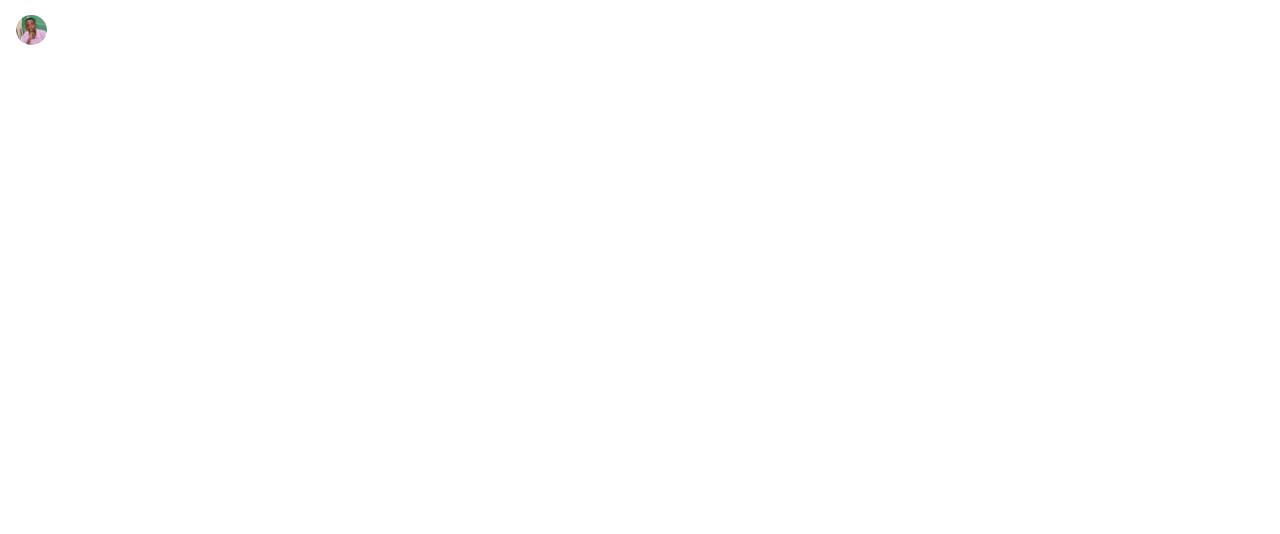
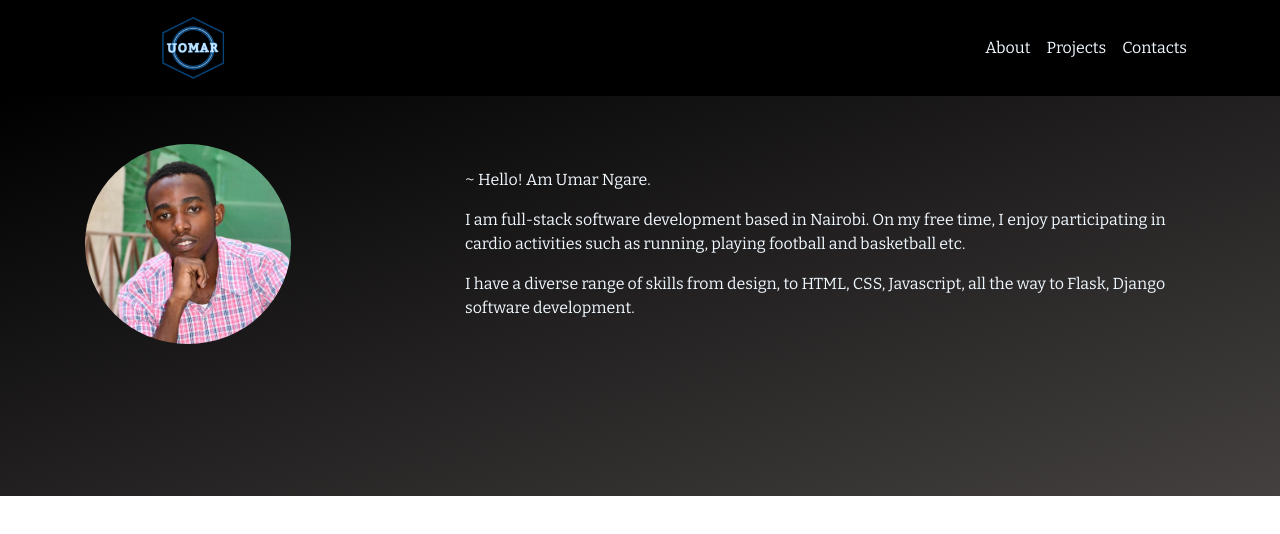
Before and after one commit to Uomar7/portfolio, a plain HTML site: page index.html in a window 1280 px wide. Drawn offline with nearby package versions, Linux system fonts and the light colour scheme; a web font is replaced by a local one.

Commit message:
made the head of the portfolio

```diff
--- a/css/styles.css
+++ b/css/styles.css
@@ -0,0 +1,94 @@
+nav{
+    background: rgb(0, 0, 0);
+}
+nav .navbar-brand{
+    font-family: 'Bitter', serif;
+    display: flex;
+    align-items: center;
+    font-size: 18px;
+    letter-spacing: 2px;
+    color: aliceblue;
+    margin-left: 3rem;
+}
+
+nav .nav-link{
+    font-family: 'Bitter', serif;
+    color: aliceblue;
+}
+.row1 {
+    height: 50vh;
+    font-family: 'Bitter', serif;
+    background: linear-gradient(to bottom right, rgb(0, 0, 0),rgb(68, 64, 64));
+    color: aliceblue;
+    overflow-x: hidden;
+}
+.row{
+    margin-top: 3rem;
+}
+
+.collapse{
+    color: aliceblue;
+}
+.typewriter{
+    margin-top: 1.5rem;
+    display: inline-block;
+}
+.row1 .container .row  img:hover{
+    cursor: pointer;
+}
+/* .typewriter-text p{
+    display: block;
+    overflow: unset;
+    letter-spacing: 2px;
+    animation: typing 3.4s steps(30, end), blink .75s step-end infinite;
+    white-space: nowrap;
+    border-right: 4px solid red;
+    box-sizing: border-box;
+} */
+
+.par {
+    display: inline-block;
+}
+.par-text {
+    display: inline-block;
+    letter-spacing: 2px;
+    animation: typing 3.5s 3.4s steps(30, end) forwards, blink .75s step-end infinite;
+    border-right: 4px solid red;
+    white-space: nowrap;
+    box-sizing: border-box;
+    overflow: hidden;
+}
+
+
+@keyframes typing {
+    from {
+        width: 0%;
+    }
+    to {
+        width: 100%;
+    }
+}
+@keyframes blink {
+    from,
+    to {
+        border-color: transparent;
+    }
+    50% {
+        border-color: red;
+    }
+}
+
+/* nav .navbar-brand p{
+    color: black;
+    margin-top: 0.2px;
+    margin-bottom: 0.3px;
+    padding-bottom: 0.4px;
+    border-bottom: 0px;
+}
+nav .navbar-brand{
+    display: flex;
+    align-items: center
+}
+nav .navbar-brand .wrap{
+    margin-left: 7px;
+} */
--- a/index.html
+++ b/index.html
@@ -1,27 +1,78 @@
 <!DOCTYPE html>
 <html lang="en">
+
 <head>
     <meta charset="UTF-8">
     <meta name="viewport" content="width=device-width, initial-scale=1.0">
     <meta http-equiv="X-UA-Compatible" content="ie=edge">
     <!-- * Bootstrap CDN link -->
-    <link rel="stylesheet" href="https://stackpath.bootstrapcdn.com/bootstrap/4.3.1/css/bootstrap.min.css" integrity="sha384-ggOyR0iXCbMQv3Xipma34MD+dH/1fQ784/j6cY/iJTQUOhcWr7x9JvoRxT2MZw1T" crossorigin="anonymous">
+    <link rel="stylesheet" href="https://stackpath.bootstrapcdn.com/bootstrap/4.3.1/css/bootstrap.min.css"
+        integrity="sha384-ggOyR0iXCbMQv3Xipma34MD+dH/1fQ784/j6cY/iJTQUOhcWr7x9JvoRxT2MZw1T" crossorigin="anonymous">
     <!--* official css link -->
     <link rel="stylesheet" href="css/styles.css" type="text/css">
-
+    <!-- * google fonts link -->
+<link href="https://fonts.googleapis.com/css?family=Pacifico|Patua+One&display=swap" rel="stylesheet">
+<link href="https://fonts.googleapis.com/css?family=Bitter|Staatliches|Teko&display=swap" rel="stylesheet">
     <title>Document</title>
 </head>
+
 <body>
-    <nav class="navbar navbar-dark">
-        <a class="navbar-brand" href="#">
-            <img src="images/sit.jpeg" class="rounded-circle" height="30" alt="">
-            <p>Uomar Earlie</p>
-        </a>
+    <nav class="navbar navbar-expand-lg ">
+        <div class="container">
+            <a class="navbar-brand" href="#">
+                <img src="./images/LogoMakr_9naw8Y.png" height="70" alt="">
+            </a>
+            <button class="navbar-toggler" type="button" data-toggle="collapse" data-target="#navbarSupportedContent"
+                aria-controls="navbarSupportedContent" aria-expanded="false" aria-label="Toggle navigation">
+                <span class="navbar-toggler-icon"></span>
+            </button>
+
+            <div class="collapse navbar-collapse" id="navbarSupportedContent">
+                <ul class="navbar-nav ml-auto">
+                    <li class="nav-item active">
+                        <a class="nav-link" href="#">About <span class="sr-only">(current)</span></a>
+                    </li>
+                    <li class="nav-item">
+                        <a class="nav-link" href="#">Projects</a>
+                    </li>
+                    <li class="nav-item">
+                        <a class="nav-link" href="#">Contacts</a>
+                    </li>
+                </ul>
+            </div>
+        </div>
     </nav>
+    <div class="row1 hi">
+        <div class="container">
+            <div class="row">
+                <div class="col-md-4 col-sm-12 col-xs-12">
+                    <img src="./images/sit.jpeg" class="rounded-circle" height="200" alt="">
+                </div>
+                <div class="col-md-8 col-sm-12 col-xs-12">
+                    <div class="typewriter">
+                        <div class="typewriter-text">
+                        <p> ~ Hello! Am Umar Ngare.</p>
+                        <p> I am full-stack software development based in Nairobi. On my free time, I enjoy participating in cardio activities such as running, playing football and basketball etc. </p>
+                        <p> I have a diverse range of skills from design, to HTML, CSS, Javascript, all the way to Flask, Django software development. </p> <br>
+                        </div>
+                    </div>
+                    <p></p>
+                </div>
+            </div>
+        </div>
+    </div>
+
 
     <!-- * jquery links -->
-    <script src="https://code.jquery.com/jquery-3.3.1.slim.min.js" integrity="sha384-q8i/X+965DzO0rT7abK41JStQIAqVgRVzpbzo5smXKp4YfRvH+8abtTE1Pi6jizo" crossorigin="anonymous"></script>
-<script src="https://cdnjs.cloudflare.com/ajax/libs/popper.js/1.14.7/umd/popper.min.js" integrity="sha384-UO2eT0CpHqdSJQ6hJty5KVphtPhzWj9WO1clHTMGa3JDZwrnQq4sF86dIHNDz0W1" crossorigin="anonymous"></script>
-<script src="https://stackpath.bootstrapcdn.com/bootstrap/4.3.1/js/bootstrap.min.js" integrity="sha384-JjSmVgyd0p3pXB1rRibZUAYoIIy6OrQ6VrjIEaFf/nJGzIxFDsf4x0xIM+B07jRM" crossorigin="anonymous"></script>
+    <script src="https://code.jquery.com/jquery-3.3.1.slim.min.js"
+        integrity="sha384-q8i/X+965DzO0rT7abK41JStQIAqVgRVzpbzo5smXKp4YfRvH+8abtTE1Pi6jizo" crossorigin="anonymous">
+    </script>
+    <script src="https://cdnjs.cloudflare.com/ajax/libs/popper.js/1.14.7/umd/popper.min.js"
+        integrity="sha384-UO2eT0CpHqdSJQ6hJty5KVphtPhzWj9WO1clHTMGa3JDZwrnQq4sF86dIHNDz0W1" crossorigin="anonymous">
+    </script>
+    <script src="https://stackpath.bootstrapcdn.com/bootstrap/4.3.1/js/bootstrap.min.js"
+        integrity="sha384-JjSmVgyd0p3pXB1rRibZUAYoIIy6OrQ6VrjIEaFf/nJGzIxFDsf4x0xIM+B07jRM" crossorigin="anonymous">
+    </script>
 </body>
+
 </html>
--- a/js/scripts.js
+++ b/js/scripts.js
@@ -0,0 +1,6 @@
+$('[data-toggle="popover-hover"]').popover({
+    html: true,
+    trigger: 'hover',
+    placement: 'bottom',
+    content: 'Umar Ali Ngare',
+});
```
Also changed, not shown: images/LogoMakr_9naw8Y.png (added).
